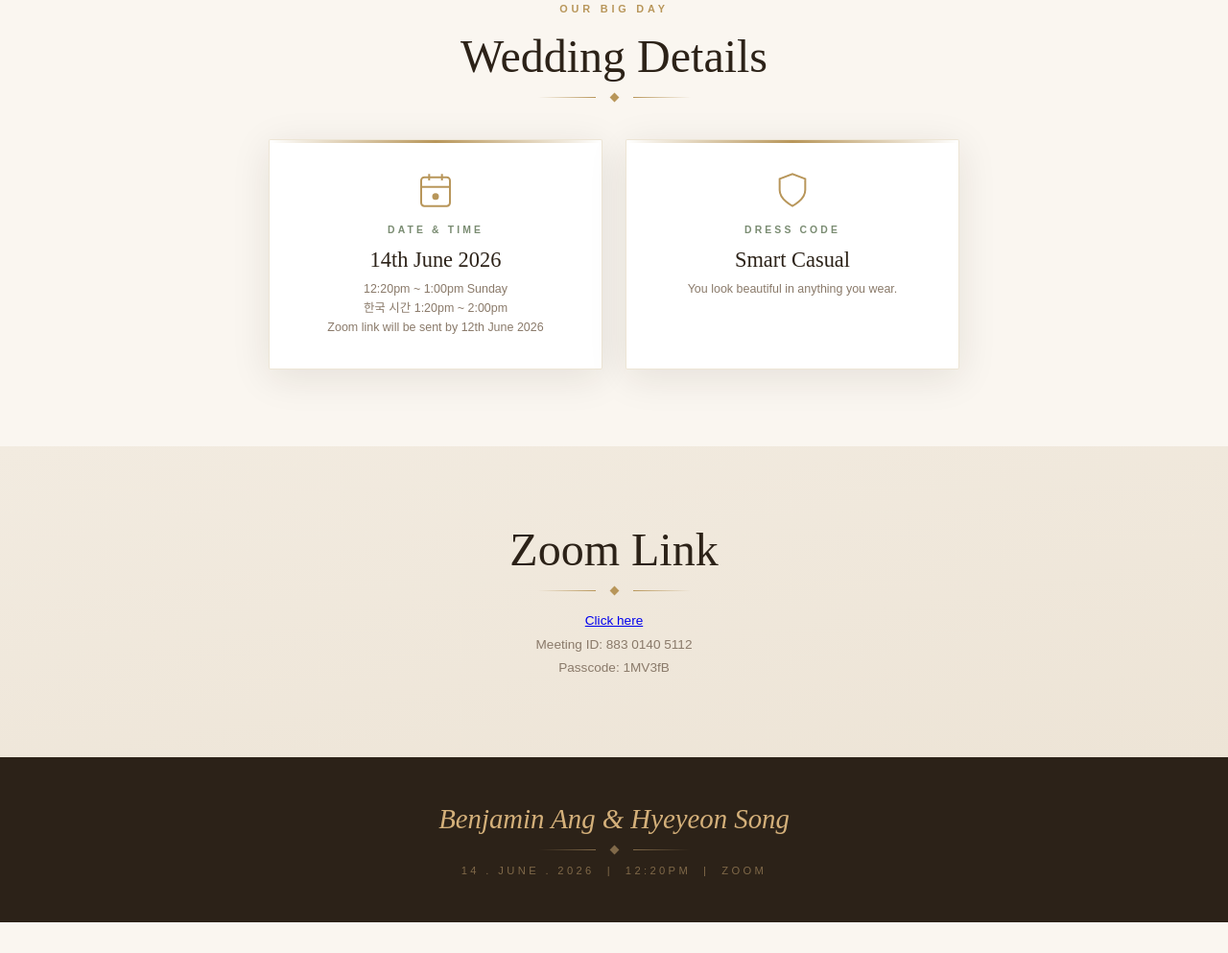
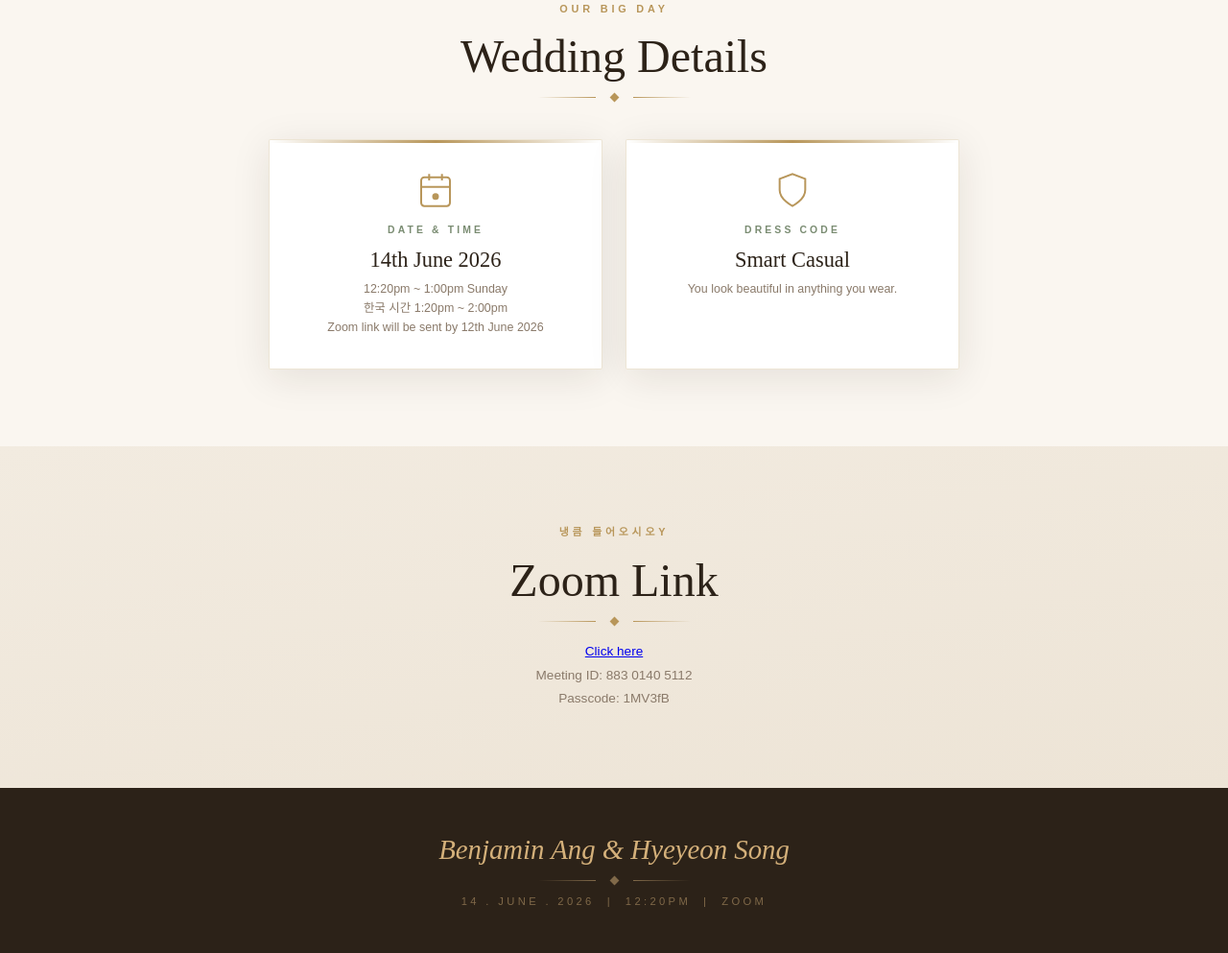
Before and after one commit to kyorororo3/rsvp-zoom, a plain HTML site: page index.html in a window 1280 px wide. Shown: the part 1877-2870 px from the top of the page at 96% size. Before the commit the page ends 2838 px from the top, so only its background shows below. Drawn offline with Linux system fonts and the light colour scheme.

Commit message:
Update index.html

```diff
--- a/index.html
+++ b/index.html
@@ -115,6 +115,7 @@
     <!-- RSVP -->
     <section class="rsvp-section">
     <div class="section-inner">
+        <p class="section-tag reveal">냉큼 들어오시오y</p>
         <h2 class="section-title reveal reveal-delay-1">Zoom Link</h2>
         <div class="gold-divider reveal reveal-delay-2" style="justify-content:center;">
         <span></span><div class="diamond"></div><span></span>
```
